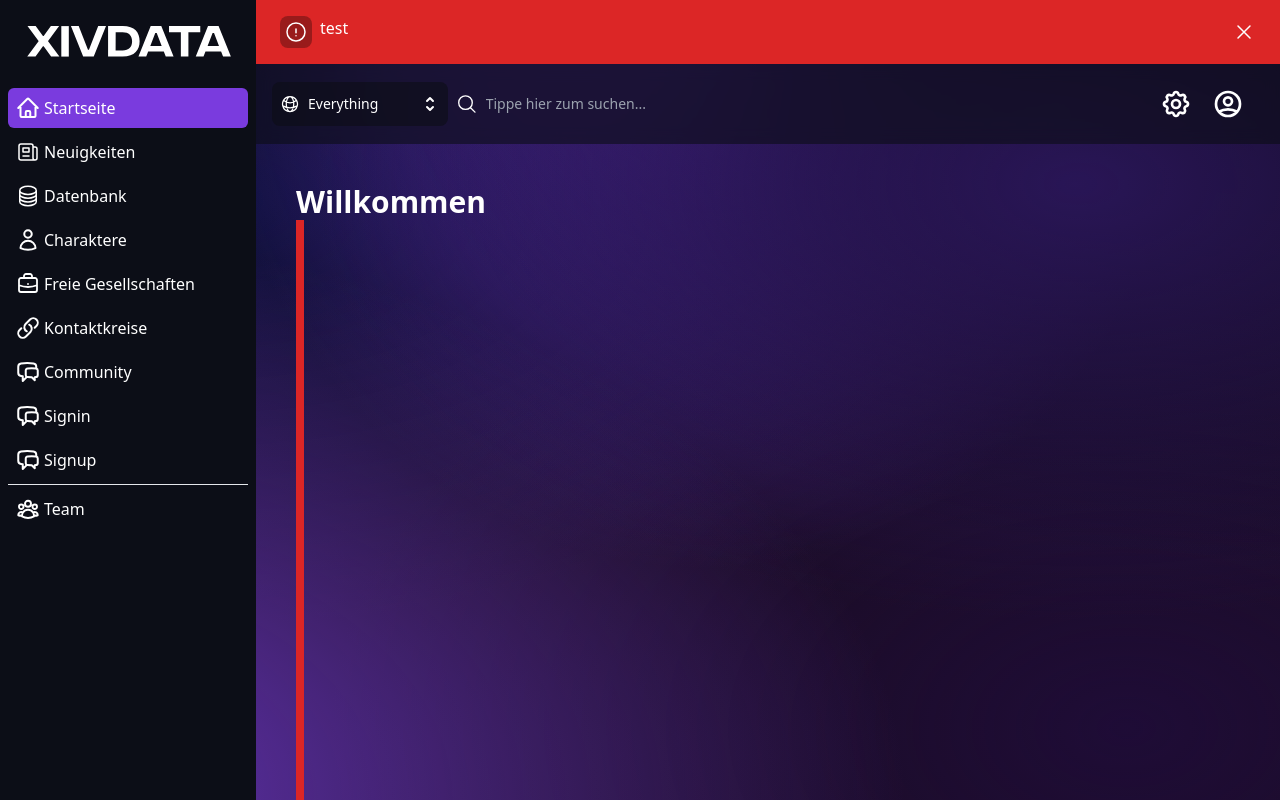
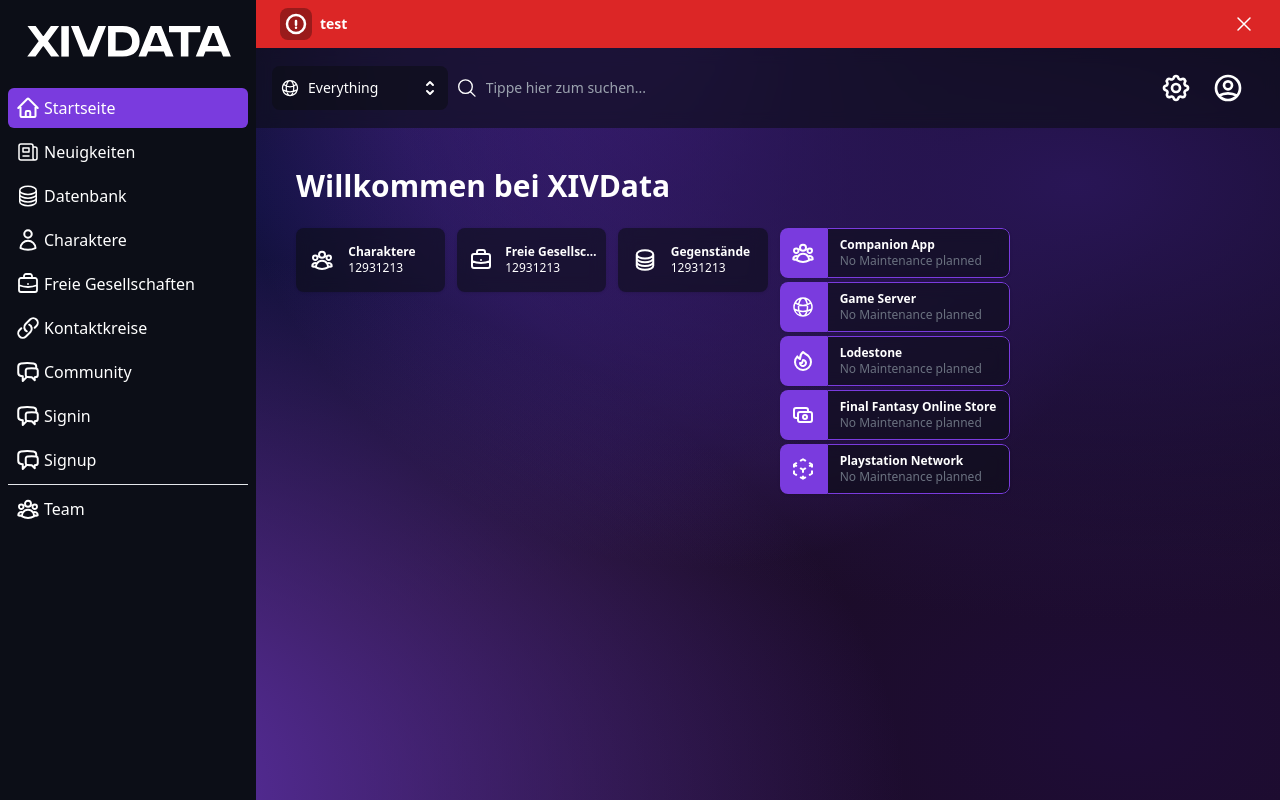
Before and after one commit to MrNamazu/sveltejs-kit-template-default-dncqsq, a SvelteKit app: page / in a window 1280 px wide. Shown: the top 800 px of the page. Built offline with nearby package versions, Linux system fonts and the light colour scheme.

Commit message:
3 files modified, 4 added, 1 deleted

```diff
--- a/src/app.css
+++ b/src/app.css
@@ -1,6 +1,12 @@
 @tailwind base;
 @tailwind components;
 @tailwind utilities;
+
+@layer components {
+	.cardBG {
+		@apply bg-xivgray-transparent rounded-lg backdrop-blur shadow;
+	}
+}
 
 body {
 	color: #fff;
--- /dev/null
+++ b/src/lib/assets/heroicons/flameIcon.svelte
@@ -0,0 +1,8 @@
+<script>
+  export let size;
+  export let stroke = "1.5";
+</script>
+<svg xmlns="http://www.w3.org/2000/svg" fill="none" viewBox="0 0 24 24" stroke-width={stroke} stroke="currentColor" class={`w-${size} h-${size}`}>
+  <path stroke-linecap="round" stroke-linejoin="round" d="M17.657 18.657A8 8 0 016.343 7.343S7 9 9 10c0-2 .5-5 2.986-7C14 5 16.09 5.777 17.656 7.343A7.975 7.975 0 0120 13a7.975 7.975 0 01-2.343 5.657z"></path>
+  <path stroke-linecap="round" stroke-linejoin="round" d="M9.879 16.121A3 3 0 1012.015 11L11 14H9c0 .768.293 1.536.879 2.121z"></path>
+</svg>
--- /dev/null
+++ b/src/lib/assets/heroicons/moneyIcon.svelte
@@ -0,0 +1,7 @@
+<script>
+  export let size;
+  export let stroke = "1.5";
+</script>
+<svg xmlns="http://www.w3.org/2000/svg" fill="none" viewBox="0 0 24 24" stroke-width={stroke} stroke="currentColor" class={`w-${size} h-${size}`}>
+  <path stroke-linecap="round" stroke-linejoin="round" d="M17 9V7a2 2 0 00-2-2H5a2 2 0 00-2 2v6a2 2 0 002 2h2m2 4h10a2 2 0 002-2v-6a2 2 0 00-2-2H9a2 2 0 00-2 2v6a2 2 0 002 2zm7-5a2 2 0 11-4 0 2 2 0 014 0z"></path>
+</svg>
--- a/src/lib/components/modules/alerts.svelte
+++ b/src/lib/components/modules/alerts.svelte
@@ -6,12 +6,12 @@ export let success;
 export let warning;
 </script>
 
-<div class={`bg-red-600 flex items-center justify-between py-4 px-6`}>
-  <div class="flex gap-2">
-    <svg xmlns="http://www.w3.org/2000/svg" fill="none" viewBox="0 0 24 24" stroke-width="1.5" stroke="currentColor" class="w-8 h-8 bg-red-800 rounded-lg p-1">
+<div class={`bg-red-600 flex items-center justify-between py-2 px-6`}>
+  <div class="flex gap-2 items-center">
+    <svg xmlns="http://www.w3.org/2000/svg" fill="none" viewBox="0 0 24 24" stroke-width="2.5" stroke="currentColor" class="w-8 h-8 bg-red-800 rounded-lg p-1">
       <path stroke-linecap="round" stroke-linejoin="round" d="M12 9v3.75m9-.75a9 9 0 11-18 0 9 9 0 0118 0zm-9 3.75h.008v.008H12v-.008z" />
     </svg>
-    <p>{text}</p>
+    <p class="text-sm font-bold">{text}</p>
   </div>
   <div class="hover:bg-red-800 transition rounded-lg cursor-pointer">
     <CloseIcon size="1.5"/>
--- /dev/null
+++ b/src/lib/components/modules/maintenanceCard.svelte
@@ -0,0 +1,14 @@
+<script>
+  export let title;
+  export let maintenance;
+</script>
+
+<div class="cardBG w-full flex items-center overflow-hidden">
+  <div class="w-[60px] h-[50px] bg-darkpurple flex justify-center items-center">
+    <slot/>
+  </div>
+  <div class="rounded-r-lg border border-darkpurple h-[50px] w-full pl-3 flex flex-col justify-center">
+    <p class="truncate text-xs font-bold">{title}</p>
+    <p class="truncate text-xs text-gray-500">{maintenance}</p>
+  </div>
+</div>
--- /dev/null
+++ b/src/lib/components/modules/statCardsIndex.svelte
@@ -0,0 +1,14 @@
+<script>
+export let title;
+export let stat;
+</script>
+
+<div class="cardBG w-1/3 sm:w-full flex items-center gap-3 overflow-hidden px-3 py-4">
+  <div class="w-1/4 sm:w-8 flex justify-center">
+    <slot/>
+  </div>
+  <div class="w-3/4">
+    <p class="truncate text-xs font-bold">{title}</p>
+    <p class="truncate text-xs">{stat}</p>
+  </div>
+</div>
--- a/src/routes/+page.svelte
+++ b/src/routes/+page.svelte
@@ -1,5 +1,49 @@
-<h1 class="text-3xl font-bold text-white flex">Willkommen</h1>
+<script>
+  import RegularCard from "$lib/components/modules/card_regular.svelte";
+  import StatCard from "$lib/components/modules/statCardsIndex.svelte";
+  import Maintenance from "$lib/components/modules/maintenanceCard.svelte";
 
-<div class="h-[2000px] w-2 bg-red-600">
+  import UserGroupIcon from '$lib/assets/heroicons/userGroupIcon.svelte';
+  import DatabaseIcon from '$lib/assets/heroicons/databaseIcon.svelte';
+  import FcIcon from '$lib/assets/heroicons/fcIcon.svelte';
+  import GlobeIcon from '$lib/assets/heroicons/globeIcon.svelte';
+  import FlameIcon from '$lib/assets/heroicons/flameIcon.svelte';
+  import MoneyIcon from '$lib/assets/heroicons/moneyIcon.svelte';
+  import ItemIcon from '$lib/assets/heroicons/itemIcon.svelte';
+</script>
 
+<h1 class="text-3xl font-bold text-white flex mb-6">Willkommen bei XIVData</h1>
+<div class="flex gap-3 md:flex-col">
+  <div>
+    <div class="flex gap-3 sm:flex-col">
+      <StatCard title="Charaktere" stat="12931213">
+        <UserGroupIcon size="6" stroke="2" />
+      </StatCard>
+      <StatCard title="Freie Gesellschaften" stat="12931213">
+        <FcIcon size="6" stroke="2" />
+      </StatCard>
+      <StatCard title="Gegenstände" stat="12931213">
+        <DatabaseIcon size="6" stroke="2" />
+      </StatCard>
+    </div>
+  </div>
+  <div>
+    <div class="flex flex-col gap-1">
+      <Maintenance title="Companion App" maintenance="No Maintenance planned">
+        <UserGroupIcon size="6" stroke="2" />
+      </Maintenance>
+      <Maintenance title="Game Server" maintenance="No Maintenance planned">
+        <GlobeIcon size="6" stroke="2" />
+      </Maintenance>
+      <Maintenance title="Lodestone" maintenance="No Maintenance planned">
+        <FlameIcon size="6" stroke="2" />
+      </Maintenance>
+      <Maintenance title="Final Fantasy Online Store" maintenance="No Maintenance planned">
+        <MoneyIcon size="6" stroke="2" />
+      </Maintenance>
+      <Maintenance title="Playstation Network" maintenance="No Maintenance planned">
+        <ItemIcon size="6" stroke="2" />
+      </Maintenance>
+    </div>
+  </div>
 </div>
--- a/src/routes/styles.css
+++ /dev/null
@@ -1,107 +0,0 @@
-@import '@fontsource/fira-mono';
-
-:root {
-	--font-body: Arial, -apple-system, BlinkMacSystemFont, 'Segoe UI', Roboto, Oxygen, Ubuntu,
-		Cantarell, 'Open Sans', 'Helvetica Neue', sans-serif;
-	--font-mono: 'Fira Mono', monospace;
-	--color-bg-0: rgb(202, 216, 228);
-	--color-bg-1: hsl(209, 36%, 86%);
-	--color-bg-2: hsl(224, 44%, 95%);
-	--color-theme-1: #ff3e00;
-	--color-theme-2: #4075a6;
-	--color-text: rgba(0, 0, 0, 0.7);
-	--column-width: 42rem;
-	--column-margin-top: 4rem;
-	font-family: var(--font-body);
-	color: var(--color-text);
-}
-
-body {
-	min-height: 100vh;
-	margin: 0;
-	background-attachment: fixed;
-	background-color: var(--color-bg-1);
-	background-size: 100vw 100vh;
-	background-image: radial-gradient(
-			50% 50% at 50% 50%,
-			rgba(255, 255, 255, 0.75) 0%,
-			rgba(255, 255, 255, 0) 100%
-		),
-		linear-gradient(180deg, var(--color-bg-0) 0%, var(--color-bg-1) 15%, var(--color-bg-2) 50%);
-}
-
-h1,
-h2,
-p {
-	font-weight: 400;
-}
-
-p {
-	line-height: 1.5;
-}
-
-a {
-	color: var(--color-theme-1);
-	text-decoration: none;
-}
-
-a:hover {
-	text-decoration: underline;
-}
-
-h1 {
-	font-size: 2rem;
-	text-align: center;
-}
-
-h2 {
-	font-size: 1rem;
-}
-
-pre {
-	font-size: 16px;
-	font-family: var(--font-mono);
-	background-color: rgba(255, 255, 255, 0.45);
-	border-radius: 3px;
-	box-shadow: 2px 2px 6px rgb(255 255 255 / 25%);
-	padding: 0.5em;
-	overflow-x: auto;
-	color: var(--color-text);
-}
-
-.text-column {
-	display: flex;
-	max-width: 48rem;
-	flex: 0.6;
-	flex-direction: column;
-	justify-content: center;
-	margin: 0 auto;
-}
-
-input,
-button {
-	font-size: inherit;
-	font-family: inherit;
-}
-
-button:focus:not(:focus-visible) {
-	outline: none;
-}
-
-@media (min-width: 720px) {
-	h1 {
-		font-size: 2.4rem;
-	}
-}
-
-.visually-hidden {
-	border: 0;
-	clip: rect(0 0 0 0);
-	height: auto;
-	margin: 0;
-	overflow: hidden;
-	padding: 0;
-	position: absolute;
-	width: 1px;
-	white-space: nowrap;
-}
```
